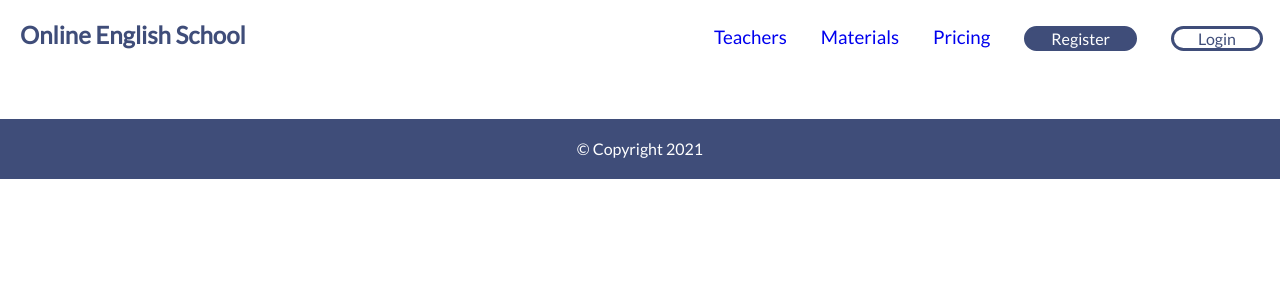
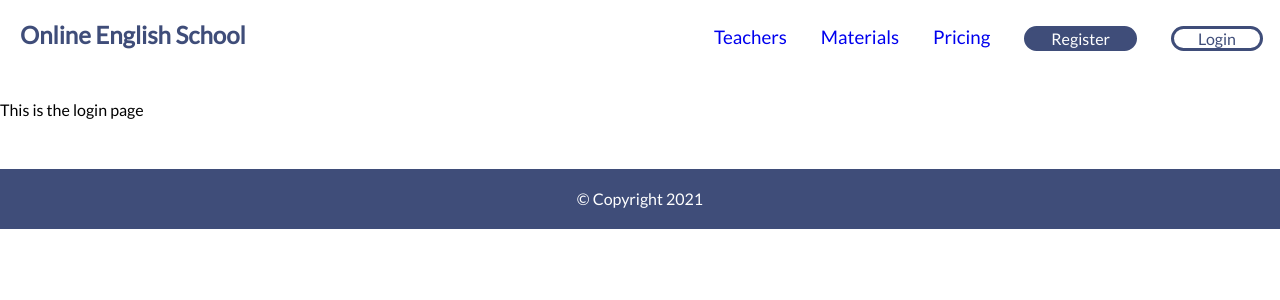
Before and after one commit to Thunderbolton/Online-English-School, a React (Create React App) app: page /login in a window 1280 px wide. Shown: the top 300 px of the page. Built offline with nearby package versions, Linux system fonts and the light colour scheme.

Commit message:
created login component and added initial css

```diff
--- a/src/components/Login.js
+++ b/src/components/Login.js
@@ -1,7 +1,7 @@
 const Login = () => {
     return (
-        <div>
-            This is the login page
+        <div className="login">
+            <p>This is the login page</p>
         </div>
      );
 }
--- a/src/components/RegisterForm.js
+++ b/src/components/RegisterForm.js
@@ -27,9 +27,6 @@ const RegisterForm = () => {
                 </div>
             </form>
         </div>
-
-
-
      );
 }
 
--- a/src/index.css
+++ b/src/index.css
@@ -113,7 +113,6 @@ button {
     }
   }
 
-
 /* Register page */
 
 .register {
@@ -185,6 +184,18 @@ button {
     width: 100%;
   }
 }
+
+
+/* Login Page */
+
+.login {
+  position: relative;
+  top: 100px;
+  margin-bottom: 150px;
+}
+
+
+
 
 /* HOME MAIN CONTENT */
 
```
